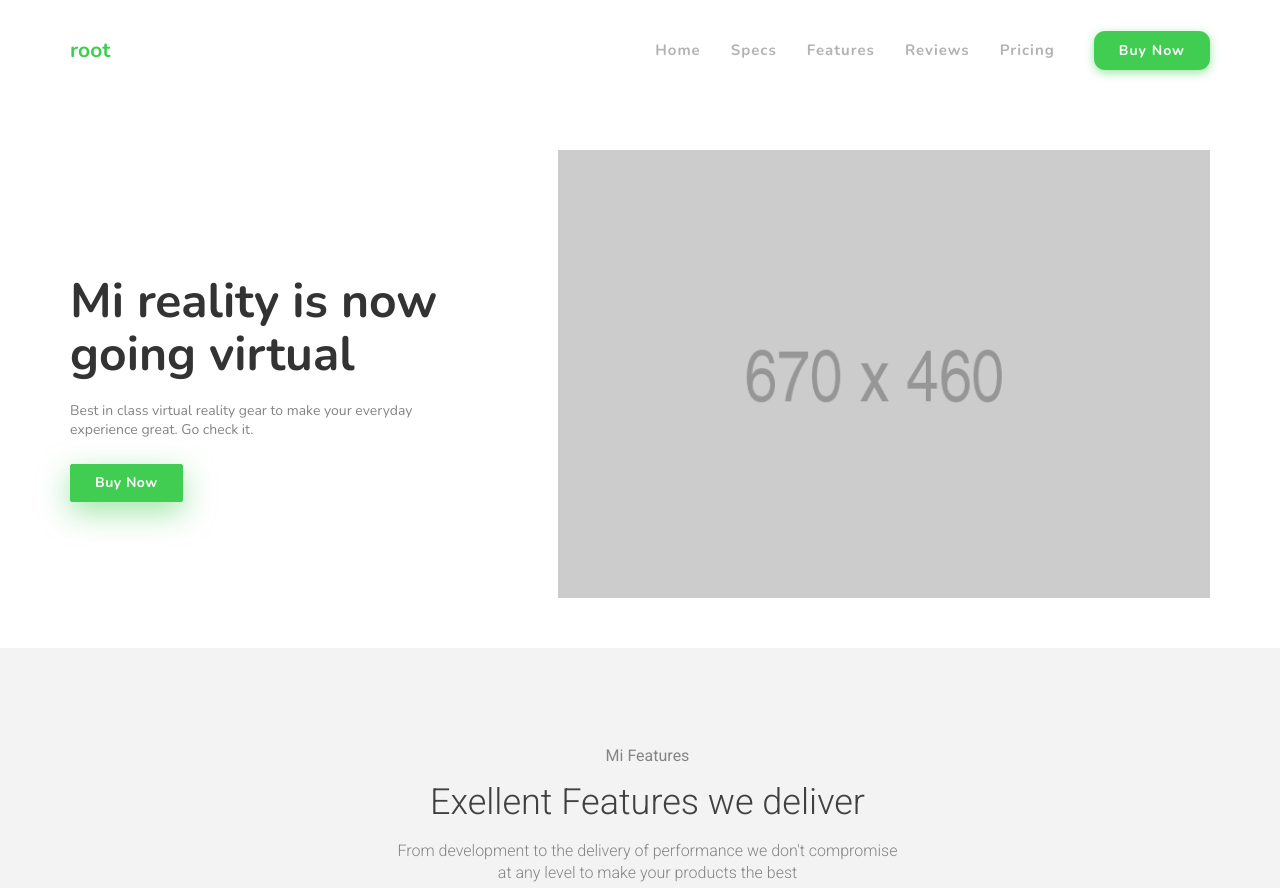
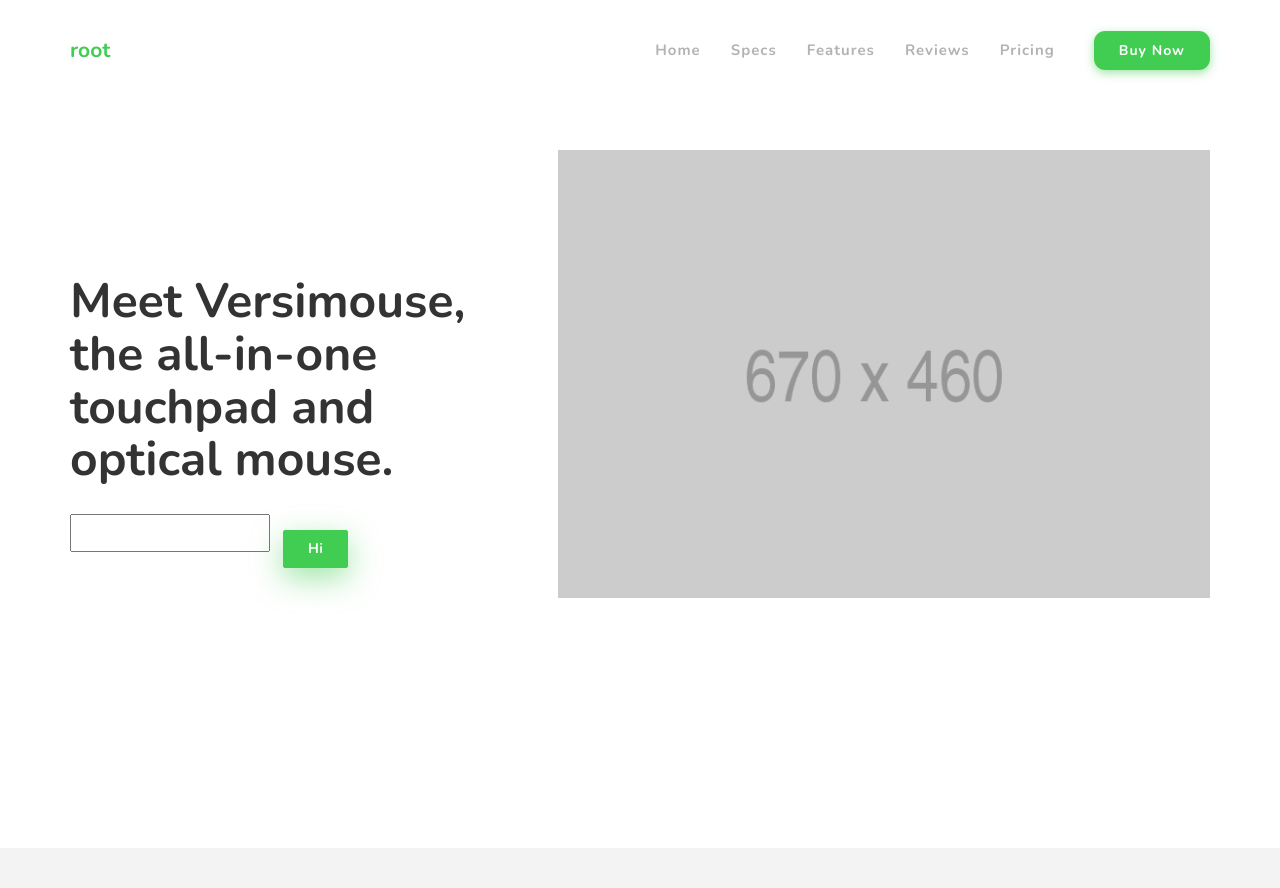
Before and after one commit to codermandavid/old-verismouse-lp, a plain HTML site: page Root/index.html in a window 1280 px wide. Shown: the top 888 px of the page. Drawn offline with nearby package versions, Linux system fonts and the light colour scheme; files whose address does not match are found by name; a web font is replaced by a local one.

Commit message:
added email input

```diff
--- a/Root/assets/js/custom.js
+++ b/Root/assets/js/custom.js
@@ -93,13 +93,11 @@ jQuery(function($) {
 /* ------ Countdown ----- */
 
   $('#countdown').countdown({
-		date: '12/07/2017 12:00:00',
-		offset: +2,
-		day: 'Day',
-		days: 'Days'
-	 }, function () {
-		alert('Done!');
-	});
+    date: '12/07/2017 12:00:00',
+    offset: +2,
+    day: 'Day',
+    days: 'Days'
+  });
 
 /* ------ jQuery for Easing min -- */
 
--- a/Root/index.html
+++ b/Root/index.html
@@ -55,11 +55,11 @@
         <div class="row">
           <div class="col-md-5 col-sm-6">
             <div class="intro">
-              <h1 class="wow fadeInDown" data-wow-delay="0.1s"><span>Mi</span> reality is now going virtual</h1>
-              <p class="wow fadeInDown" data-wow-delay="0.2s">Best in class virtual reality gear to make your
-                everyday experience great. Go check it.</p>
-              <a class="btn btn-action btn-fb wow fadeInDown" data-wow-delay="0.3s"
-                 href="#"><span>Buy Now</span></a>
+              <h1 class="wow fadeInDown" data-wow-delay="0.1s"><span>Meet Versimouse,</span> the all-in-one touchpad and
+                optical mouse.</p>
+                <input id="email" name="email" style="width: 200px; height: 38px" type="email">
+                <a class="btn btn-action btn-fb wow fadeInDown" data-wow-delay="0.3s"
+                   href="#"><span>hi</span></a>
             </div>
           </div>
           <div class="col-md-7 col-sm-6">
@@ -69,6 +69,9 @@
       </div>
     </div><!-- Pi-Hero -->
 
+    <div class="hero-2">
+
+    </div>
 
     <div class="features-boxed" id="specs">
       <div class="container">
```
